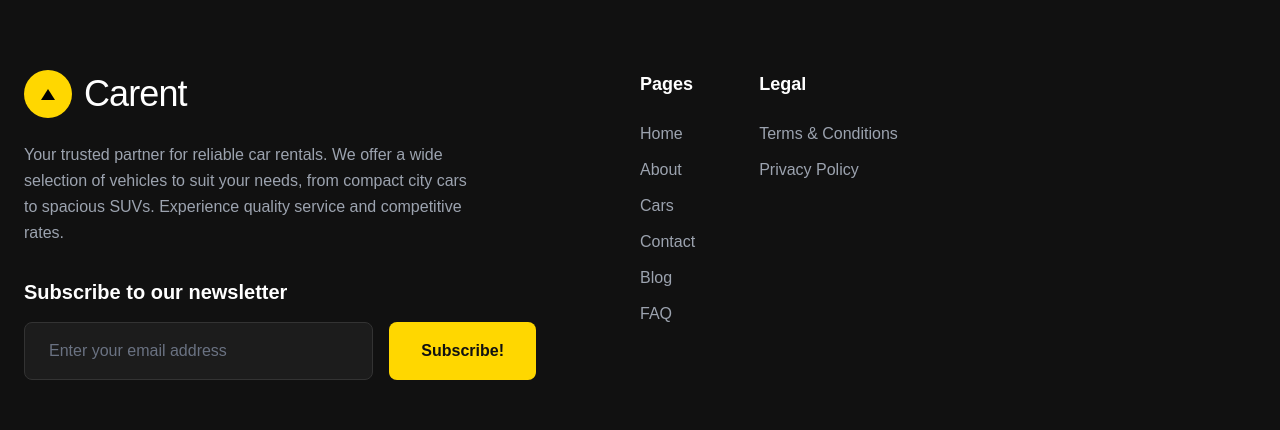
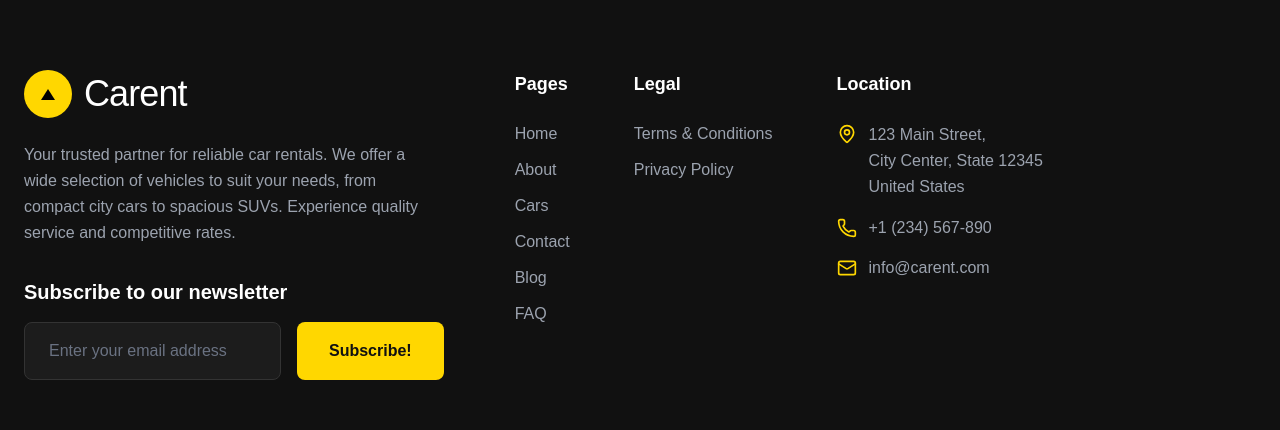
Before and after one commit to sazal007/car-rent, a Next.js app: page / in a window 1280 px wide. Shown: the part 5331-5761 px from the top of the page. Built offline with nearby package versions, Linux system fonts and the light colour scheme.

Commit message:
Enhance Footer component by adding contact information

```diff
--- a/components/shared/Footer.tsx
+++ b/components/shared/Footer.tsx
@@ -2,7 +2,15 @@
 
 import React from "react";
 import Link from "next/link";
-import { Facebook, Instagram, Linkedin, X } from "lucide-react";
+import {
+  Facebook,
+  Instagram,
+  Linkedin,
+  X,
+  MapPin,
+  Phone,
+  Mail,
+} from "lucide-react";
 
 export const Footer: React.FC = () => {
   return (
@@ -10,7 +18,7 @@ export const Footer: React.FC = () => {
       <div className="container mx-auto px-4 md:px-6">
         <div className="flex flex-col lg:flex-row justify-between gap-16 lg:gap-20 mb-16">
           {/* Left Column: Logo, Description & Newsletter */}
-          <div className="lg:w-5/12">
+          <div className="lg:w-4/12">
             <Link href="/" className="flex items-center gap-3 mb-6 w-fit">
               <div className="w-12 h-12 bg-carent-yellow rounded-full flex items-center justify-center">
                 <div className="w-0 h-0 border-l-[7px] border-l-transparent border-r-[7px] border-r-transparent border-b-[11px] border-b-black transform rotate-0" />
@@ -43,11 +51,11 @@ export const Footer: React.FC = () => {
             </div>
           </div>
 
-          {/* Right Column: Links */}
-          <div className="lg:w-6/12 flex flex-col sm:flex-row gap-12 sm:gap-16">
+          {/* Right Column: Links & Location */}
+          <div className="lg:w-8/12 flex flex-col sm:flex-row gap-12 sm:gap-16">
             {/* Pages */}
             <div>
-              <h4 className="text-lg font-bold mb-6">Pages</h4>
+              <h4 className="text-lg font-bold mb-6 text-white">Pages</h4>
               <ul className="space-y-3 text-gray-400">
                 <li>
                   <Link
@@ -102,7 +110,7 @@ export const Footer: React.FC = () => {
 
             {/* Legal */}
             <div>
-              <h4 className="text-lg font-bold mb-6">Legal</h4>
+              <h4 className="text-lg font-bold mb-6 text-white">Legal</h4>
               <ul className="space-y-3 text-gray-400">
                 <li>
                   <Link
@@ -119,6 +127,44 @@ export const Footer: React.FC = () => {
                   >
                     Privacy Policy
                   </Link>
+                </li>
+              </ul>
+            </div>
+
+            {/* Location & Contact Info */}
+            <div>
+              <h4 className="text-lg font-bold mb-6 text-white">Location</h4>
+              <ul className="space-y-4 text-gray-400">
+                <li className="flex items-start gap-3">
+                  <MapPin
+                    size={20}
+                    className="text-carent-yellow mt-0.5 shrink-0"
+                  />
+                  <span className="leading-relaxed">
+                    123 Main Street,
+                    <br />
+                    City Center, State 12345
+                    <br />
+                    United States
+                  </span>
+                </li>
+                <li className="flex items-center gap-3">
+                  <Phone size={20} className="text-carent-yellow shrink-0" />
+                  <a
+                    href="tel:+1234567890"
+                    className="hover:text-carent-yellow transition-colors"
+                  >
+                    +1 (234) 567-890
+                  </a>
+                </li>
+                <li className="flex items-center gap-3">
+                  <Mail size={20} className="text-carent-yellow shrink-0" />
+                  <a
+                    href="mailto:info@carent.com"
+                    className="hover:text-carent-yellow transition-colors"
+                  >
+                    info@carent.com
+                  </a>
                 </li>
               </ul>
             </div>
```
